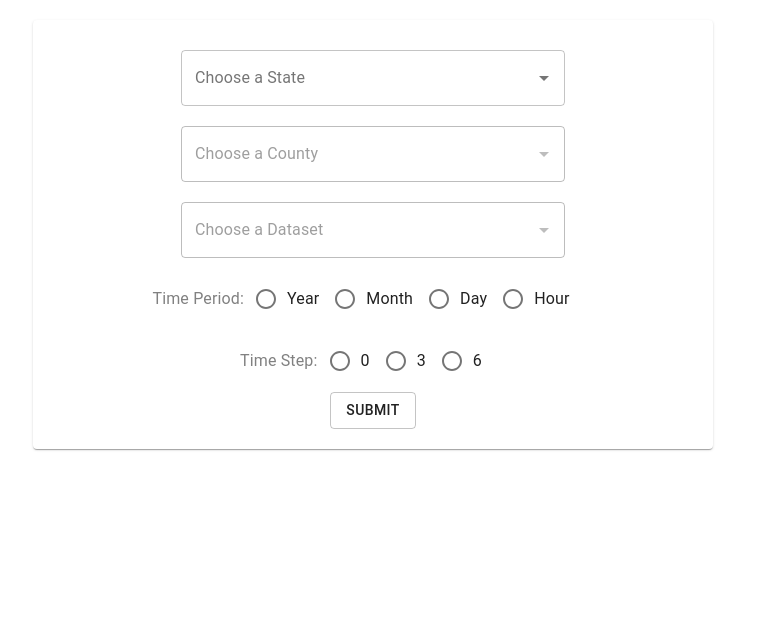
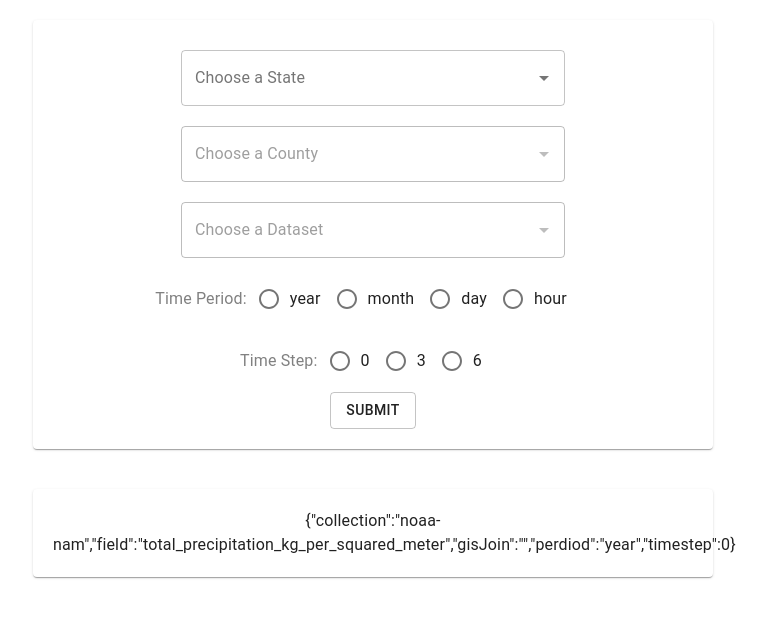
Before and after one commit to Project-Sustain/matlab-notebook, a React (Create React App) app in the folder client/app/: page / in a window 1280 px wide. Both pictures are taken after typing "Sample" into the empty fields and a click on the button "SUBMIT". Shown: the top 618 px of the page, without its empty margins (267-1033 px from the left). Built offline with nearby package versions, Linux system fonts and the light colour scheme.

Commit message:
response looks good

```diff
--- a/client/app/src/components/Main.js
+++ b/client/app/src/components/Main.js
@@ -4,6 +4,7 @@ import CustomAutocomplete from "./CustomAutocomplete";
 import {stateArray} from "../utils/StateCountyMapping";
 import CustomRadios from "./CustomRadios";
 import {countyGIS} from "../utils/gis_county";
+import Response from "./Response";
 
 const useStyles = makeStyles({
     root: {
@@ -26,15 +27,22 @@ export default function Main() {
     const [counties, setCounties] = useState([]);
     const [selectedCounty, setSelectedCounty] = useState([]);
 
-    const timePeriods = ["Year", "Month", "Day", "Hour"];
+    const timePeriods = ["year", "month", "day", "hour"];
     const [timePeriod, setTimePeriod] = useState(timePeriods[0]);
 
     const timeSteps = ["0", "3", "6"];
     const [timeStep, setTimeStep] = useState(timeSteps[0]);
 
-    const [selectedDataset, setSelectedDataset] = useState("noaa-nam"); //FIXME Remove hard-coding once dataset are incorporated
+    const [collection, setCollection] = useState("noaa-nam"); //FIXME Remove hard-coding once dataset are incorporated
 
-    const dataManagement = {setSelectedState, setCounties, setSelectedCounty, setSelectedDataset}
+    const dataManagement = {setSelectedState, setCounties, setSelectedCounty, setCollection}
+
+    const [gisJoin, setGisJoin] = useState("");
+    const [response, setResponse] = useState(false);
+
+    const field = "total_precipitation_kg_per_squared_meter"
+
+    const data = {gisJoin, field, collection, timePeriod, timeStep, response}
 
     return (
         <Grid container direction="row" justifyContent="center" alignItems="center">
@@ -48,27 +56,29 @@ export default function Main() {
                     <Button variant="outlined" onClick={handleSubmit}>Submit</Button>
                 </Grid>
             </Paper>
+                <Response data={data} />
         </Grid>
     )
 
     function findGISJoin() {
         const searchString = `${selectedCounty} County, ${selectedState}`;
-        let found = "";
+        // let found = "";
         countyGIS.forEach((county) => {
             if(county.name === searchString) {
-                found = county.GISJOIN;
+                setGisJoin(county.GISJOIN);
+                // found = county.GISJOIN;
             }
         });
-        return found;
+        // return found;
     }
 
     function handleSubmit() {
-        const GISJOIN = findGISJoin();
-        console.log({GISJOIN})
+        setResponse(true)
+        findGISJoin();
         console.log({selectedState})
         console.log({selectedCounty})
         console.log({timePeriod})
         console.log({timeStep})
-        console.log({selectedDataset})
+        console.log({collection})
     }
 }
--- /dev/null
+++ b/client/app/src/components/Response.js
@@ -0,0 +1,33 @@
+import React from 'react';
+import {Button, Grid, makeStyles, Paper, Typography} from "@material-ui/core";
+
+const useStyles = makeStyles({
+    root: {
+        width: "50vw",
+        margin: "20px",
+        padding: "20px",
+    },
+});
+
+export default function Response(props) {
+    const classes = useStyles();
+    if(props.data.response) {
+        let returnObj = {
+            collection: props.data.collection,
+            field: props.data.field,
+            gisJoin: props.data.gisJoin,
+            perdiod: props.data.timePeriod,
+            timestep: parseInt(props.data.timeStep)
+        }
+
+        return (
+            <Grid item>
+                <Paper className={classes.root}>
+                    <Typography>{JSON.stringify(returnObj)}</Typography>
+                </Paper>
+            </Grid>
+        )
+    }
+
+    else return null;
+}
```
